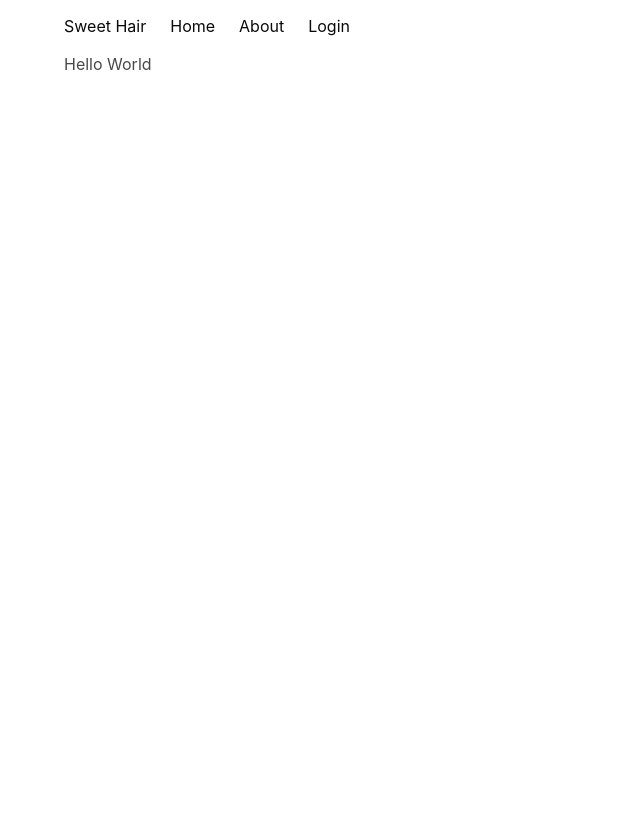
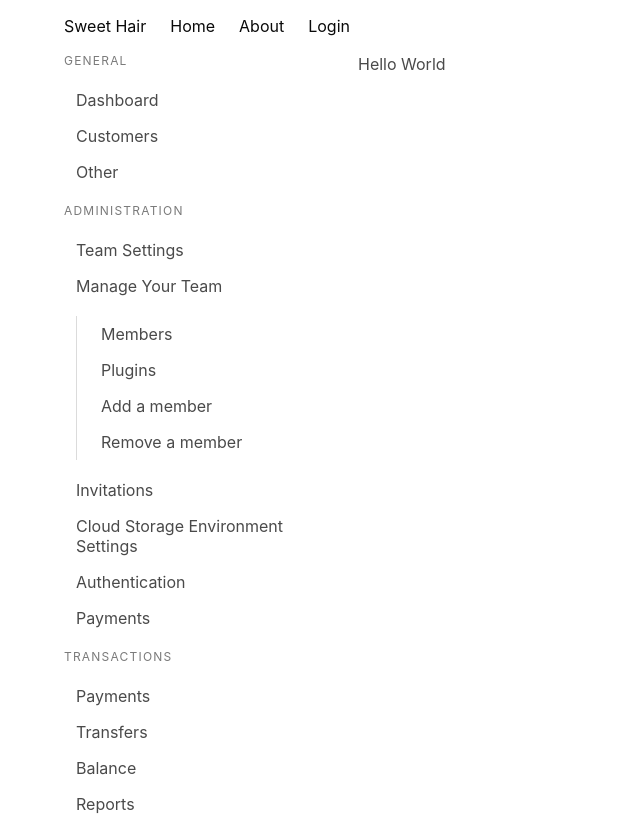
Before and after one commit to moreorover/sweethair-frontend, a Vue app: page / in a window 1280 px wide. Shown: the whole page, without its empty margins (0-640 px from the left). Before the commit the page ends 800 px from the top, so only its background shows below. Built offline with nearby package versions, Linux system fonts and the light colour scheme.

Commit message:
Side Menu Component

```diff
--- /dev/null
+++ b/src/components/SideMenu.vue
@@ -0,0 +1,40 @@
+<template>
+  <aside class="menu is-hidden-mobile">
+    <p class="menu-label">General</p>
+    <ul class="menu-list">
+      <li><a>Dashboard</a></li>
+      <router-link to="/customers">Customers</router-link>
+      <li><a>Other</a></li>
+    </ul>
+    <p class="menu-label">Administration</p>
+    <ul class="menu-list">
+      <li><a>Team Settings</a></li>
+      <li>
+        <a>Manage Your Team</a>
+        <ul>
+          <li><a>Members</a></li>
+          <li><a>Plugins</a></li>
+          <li><a>Add a member</a></li>
+          <li><a>Remove a member</a></li>
+        </ul>
+      </li>
+      <li><a>Invitations</a></li>
+      <li><a>Cloud Storage Environment Settings</a></li>
+      <li><a>Authentication</a></li>
+      <li><a>Payments</a></li>
+    </ul>
+    <p class="menu-label">Transactions</p>
+    <ul class="menu-list">
+      <li><a>Payments</a></li>
+      <li><a>Transfers</a></li>
+      <li><a>Balance</a></li>
+      <li><a>Reports</a></li>
+    </ul>
+  </aside>
+</template>
+
+<script>
+export default {};
+</script>
+
+<style></style>
--- a/src/views/Wrapper.vue
+++ b/src/views/Wrapper.vue
@@ -2,16 +2,24 @@
   <navigation />
 
   <div class="container">
-    <router-view />
+    <div class="columns">
+      <div class="column is-3">
+        <side-menu />
+      </div>
+      <div class="column is-9">
+        <router-view />
+      </div>
+    </div>
   </div>
 </template>
 
 <script lang="ts">
 import { defineComponent } from 'vue';
 import Navigation from '@/components/Navigation.vue';
+import SideMenu from '@/components/SideMenu.vue';
 
 export default defineComponent({
-  components: { Navigation },
+  components: { Navigation, SideMenu },
 });
 </script>
 
```
